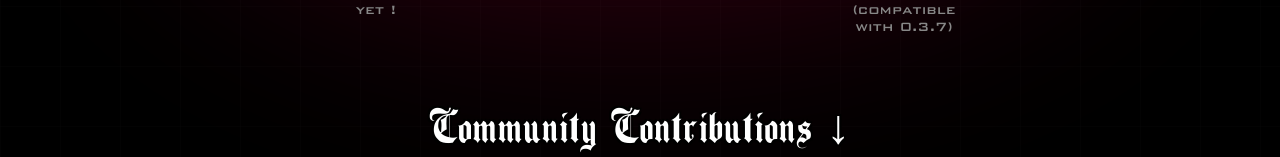
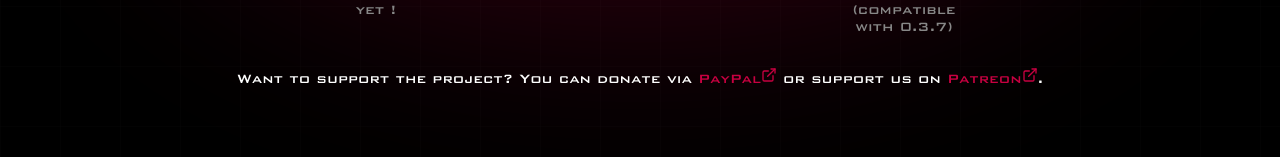
Before and after one commit to San-Andreas-Online/San-Andreas-Online.github.io, a Vue app in the folder app/: page / in a window 1280 px wide. Shown: the part 414-571 px from the top of the page. Built offline with nearby package versions, Linux system fonts and the light colour scheme.

Commit message:
feat: Added donation links to the main page

```diff
--- a/app/src/components/Main.vue
+++ b/app/src/components/Main.vue
@@ -38,6 +38,7 @@
 				<h2 class="info-item__label">{{ item.label }}</h2>
 				<p class="info-item__value">{{ item.value }}</p>
 			</div>
+			<p class="donate">Want to support the project? You can donate via <a href="https://paypal.me/MichaelAceAnderson" target="_blank" rel="noopener">PayPal<ExternalLinkIcon /></a> or support us on <a href="https://www.patreon.com/posts/san-andreas-open-153811828" target="_blank" rel="noopener">Patreon<ExternalLinkIcon /></a>.</p>
 		</div>
 	</div>
 </template>
@@ -91,4 +92,9 @@
 			}
 		}
 	}
+
+	.donate{
+		margin-top: 2rem;
+		color: #fff;
+	}
 </style>
```
